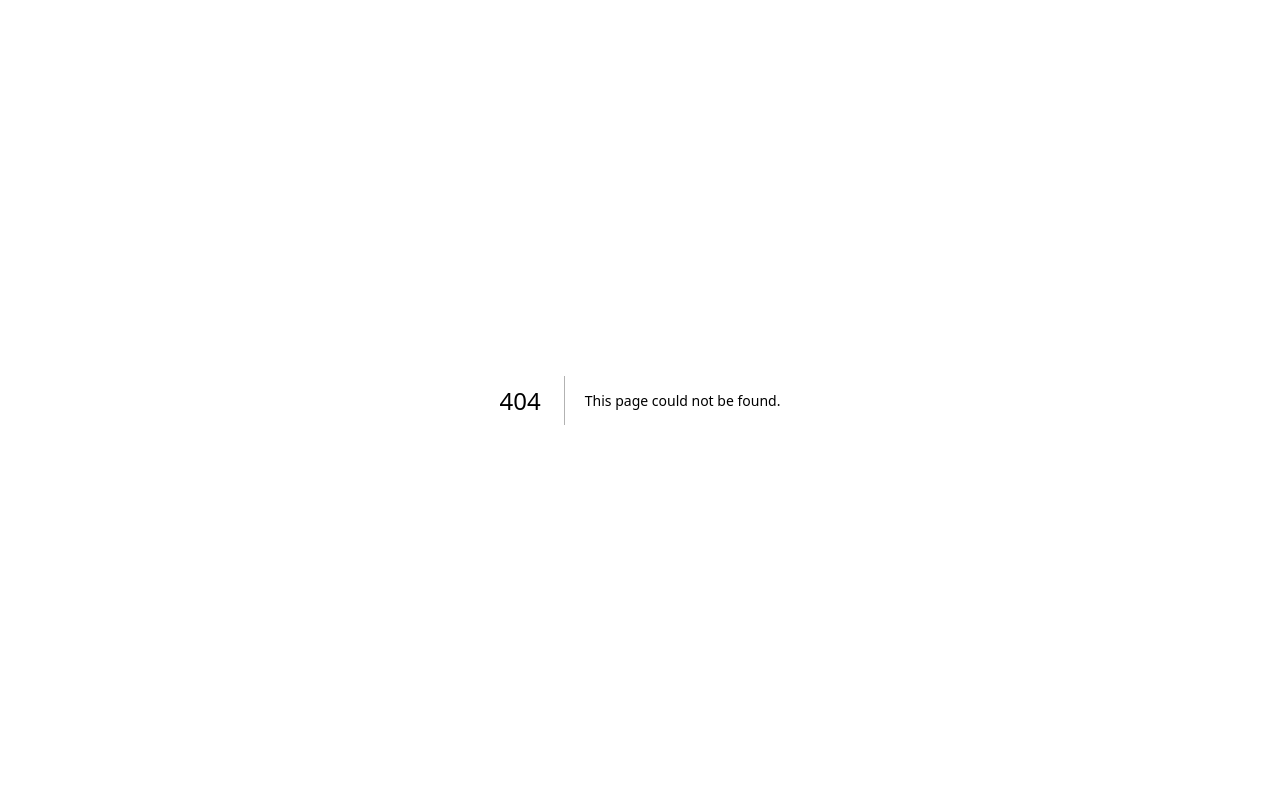
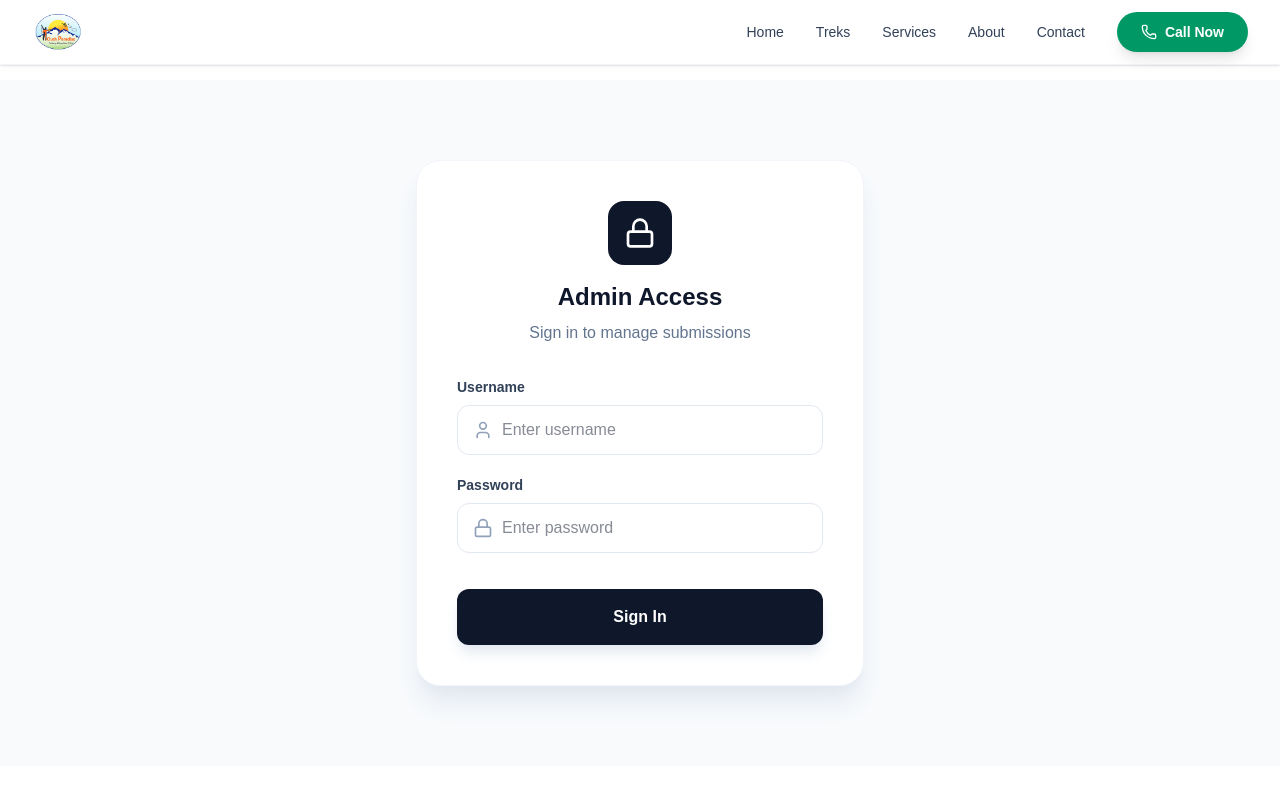
Before and after one commit to jiikeeesh/touch_paradise, a Next.js app: page /login in a window 1280 px wide. Before the commit this address had no page. Shown: the top 800 px of the page. Built offline with nearby package versions, Linux system fonts and the light colour scheme.

Commit message:
feat: implement admin authentication system and dashboard interface for managing messages and treks

```diff
--- a/app/actions/auth.ts
+++ b/app/actions/auth.ts
@@ -27,5 +27,5 @@ export async function login(formData: FormData) {
 export async function logout() {
   const cookieStore = await cookies();
   cookieStore.delete("admin-token");
-  redirect("/admin/login");
+  redirect("/login");
 }
--- a/app/admin/login/page.tsx
+++ /dev/null
@@ -1,90 +0,0 @@
-"use client";
-
-import { useState, useTransition } from "react";
-import { Lock, User } from "lucide-react";
-import { login } from "@/app/actions/auth";
-import { useRouter } from "next/navigation";
-
-export default function AdminLoginPage() {
-  const [error, setError] = useState<string | null>(null);
-  const [isPending, startTransition] = useTransition();
-  const router = useRouter();
-
-  const handleLogin = (e: React.FormEvent<HTMLFormElement>) => {
-    e.preventDefault();
-    setError(null);
-    const formData = new FormData(e.currentTarget);
-
-    startTransition(async () => {
-      const result = await login(formData);
-      if (result?.error) {
-        setError(result.error);
-      } else {
-        router.push("/admin");
-        router.refresh();
-      }
-    });
-  };
-
-  return (
-    <div className="min-h-screen bg-slate-50 flex items-center justify-center p-4">
-      <div className="bg-white rounded-3xl shadow-xl shadow-slate-200 border border-slate-100 p-10 w-full max-w-md">
-        <div className="text-center mb-8">
-          <div className="w-16 h-16 bg-slate-900 rounded-2xl flex items-center justify-center mx-auto mb-4">
-            <Lock className="w-8 h-8 text-white" />
-          </div>
-          <h1 className="text-2xl font-bold text-slate-900">Admin Access</h1>
-          <p className="text-slate-500 mt-2">Sign in to manage submissions</p>
-        </div>
-
-        {error && (
-          <div className="mb-6 p-4 bg-red-50 text-red-600 rounded-xl text-sm font-medium border border-red-100 text-center">
-            {error}
-          </div>
-        )}
-
-        <form onSubmit={handleLogin} className="space-y-5">
-          <div>
-            <label className="block text-sm font-semibold text-slate-700 mb-2">Username</label>
-            <div className="relative">
-              <div className="absolute inset-y-0 left-0 pl-4 flex items-center pointer-events-none">
-                <User className="h-5 w-5 text-slate-400" />
-              </div>
-              <input
-                name="username"
-                type="text"
-                required
-                className="w-full pl-11 pr-4 py-3 rounded-xl border border-slate-200 focus:outline-none focus:ring-2 focus:ring-emerald-500 focus:border-transparent text-slate-900 transition"
-                placeholder="Enter username"
-              />
-            </div>
-          </div>
-
-          <div>
-            <label className="block text-sm font-semibold text-slate-700 mb-2">Password</label>
-            <div className="relative">
-              <div className="absolute inset-y-0 left-0 pl-4 flex items-center pointer-events-none">
-                <Lock className="h-5 w-5 text-slate-400" />
-              </div>
-              <input
-                name="password"
-                type="password"
-                required
-                className="w-full pl-11 pr-4 py-3 rounded-xl border border-slate-200 focus:outline-none focus:ring-2 focus:ring-emerald-500 focus:border-transparent text-slate-900 transition"
-                placeholder="Enter password"
-              />
-            </div>
-          </div>
-
-          <button
-            type="submit"
-            disabled={isPending}
-            className="w-full bg-slate-900 text-white font-bold py-4 rounded-xl hover:bg-slate-800 active:scale-95 transition-all shadow-lg shadow-slate-200 mt-4 disabled:opacity-70 disabled:cursor-not-allowed"
-          >
-            {isPending ? "Authenticating..." : "Sign In"}
-          </button>
-        </form>
-      </div>
-    </div>
-  );
-}
--- a/app/admin/page.tsx
+++ b/app/admin/page.tsx
@@ -16,7 +16,7 @@ export default async function AdminPage() {
   });
 
   return (
-    <PageLayout>
+    <PageLayout hideSocial={true}>
       <div className="bg-slate-50 min-h-screen py-24">
         <div className="container mx-auto px-4 max-w-7xl">
           <div className="flex flex-col sm:flex-row sm:justify-between sm:items-center gap-4 mb-8">
--- a/app/admin/treks/page.tsx
+++ b/app/admin/treks/page.tsx
@@ -10,7 +10,7 @@ export const metadata: Metadata = {
 
 export default function AdminTreksPage() {
   return (
-    <PageLayout>
+    <PageLayout hideSocial={true}>
       <div className="bg-slate-50 min-h-screen py-24">
         <div className="container mx-auto px-4 max-w-7xl">
           {/* Header */}
--- /dev/null
+++ b/app/login/page.tsx
@@ -0,0 +1,93 @@
+"use client";
+
+import { useState, useTransition } from "react";
+import { Lock, User } from "lucide-react";
+import { login } from "@/app/actions/auth";
+import { useRouter } from "next/navigation";
+import PageLayout from "@/components/PageLayout";
+
+export default function LoginPage() {
+  const [error, setError] = useState<string | null>(null);
+  const [isPending, startTransition] = useTransition();
+  const router = useRouter();
+
+  const handleLogin = (e: React.FormEvent<HTMLFormElement>) => {
+    e.preventDefault();
+    setError(null);
+    const formData = new FormData(e.currentTarget);
+
+    startTransition(async () => {
+      const result = await login(formData);
+      if (result?.error) {
+        setError(result.error);
+      } else {
+        router.push("/admin");
+        router.refresh();
+      }
+    });
+  };
+
+  return (
+    <PageLayout hideSocial={true}>
+      <div className="min-h-[80vh] bg-slate-50 flex items-center justify-center p-4 py-20">
+        <div className="bg-white rounded-3xl shadow-xl shadow-slate-200 border border-slate-100 p-10 w-full max-w-md">
+          <div className="text-center mb-8">
+            <div className="w-16 h-16 bg-slate-900 rounded-2xl flex items-center justify-center mx-auto mb-4">
+              <Lock className="w-8 h-8 text-white" />
+            </div>
+            <h1 className="text-2xl font-bold text-slate-900">Admin Access</h1>
+            <p className="text-slate-500 mt-2">Sign in to manage submissions</p>
+          </div>
+
+          {error && (
+            <div className="mb-6 p-4 bg-red-50 text-red-600 rounded-xl text-sm font-medium border border-red-100 text-center">
+              {error}
+            </div>
+          )}
+
+          <form onSubmit={handleLogin} className="space-y-5">
+            <div>
+              <label className="block text-sm font-semibold text-slate-700 mb-2">Username</label>
+              <div className="relative">
+                <div className="absolute inset-y-0 left-0 pl-4 flex items-center pointer-events-none">
+                  <User className="h-5 w-5 text-slate-400" />
+                </div>
+                <input
+                  name="username"
+                  type="text"
+                  required
+                  className="w-full pl-11 pr-4 py-3 rounded-xl border border-slate-200 focus:outline-none focus:ring-2 focus:ring-emerald-500 focus:border-transparent text-slate-900 transition"
+                  placeholder="Enter username"
+                />
+              </div>
+            </div>
+
+            <div>
+              <label className="block text-sm font-semibold text-slate-700 mb-2">Password</label>
+              <div className="relative">
+                <div className="absolute inset-y-0 left-0 pl-4 flex items-center pointer-events-none">
+                  <Lock className="h-5 w-5 text-slate-400" />
+                </div>
+                <input
+                  name="password"
+                  type="password"
+                  required
+                  className="w-full pl-11 pr-4 py-3 rounded-xl border border-slate-200 focus:outline-none focus:ring-2 focus:ring-emerald-500 focus:border-transparent text-slate-900 transition"
+                  placeholder="Enter password"
+                />
+              </div>
+            </div>
+
+            <button
+              type="submit"
+              disabled={isPending}
+              className="w-full bg-slate-900 text-white font-bold py-4 rounded-xl hover:bg-slate-800 active:scale-95 transition-all shadow-lg shadow-slate-200 mt-4 disabled:opacity-70 disabled:cursor-not-allowed"
+            >
+              {isPending ? "Authenticating..." : "Sign In"}
+            </button>
+          </form>
+        </div>
+      </div>
+    </PageLayout>
+  );
+}
--- a/components/PageLayout.tsx
+++ b/components/PageLayout.tsx
@@ -5,15 +5,16 @@ import FloatingSocial from "./FloatingSocial";
 interface PageLayoutProps {
   children: React.ReactNode;
   showPadding?: boolean;
+  hideSocial?: boolean;
 }
 
-const PageLayout = ({ children, showPadding = true }: PageLayoutProps) => {
+const PageLayout = ({ children, showPadding = true, hideSocial = false }: PageLayoutProps) => {
   return (
     <>
       <Navbar />
       <main className={`${showPadding ? "pt-20" : ""} relative min-h-screen`}>{children}</main>
       <Footer />
-      <FloatingSocial />
+      {!hideSocial && <FloatingSocial />}
     </>
   );
 };
--- a/proxy.ts
+++ b/proxy.ts
@@ -5,19 +5,14 @@ export function proxy(req: NextRequest) {
   const url = req.nextUrl;
 
   if (url.pathname.startsWith('/admin')) {
-    // Exclude the login page itself from authentication
-    if (url.pathname === '/admin/login') {
-      return NextResponse.next();
-    }
-
     const token = req.cookies.get('admin-token')?.value;
 
     if (token === 'authenticated') {
       return NextResponse.next();
     }
 
-    // Redirect to custom login page
-    return NextResponse.redirect(new URL('/admin/login', req.url));
+    // Redirect to root login page
+    return NextResponse.redirect(new URL('/login', req.url));
   }
 
   return NextResponse.next();
```
